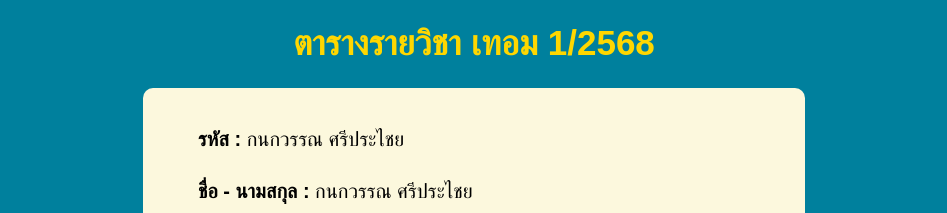
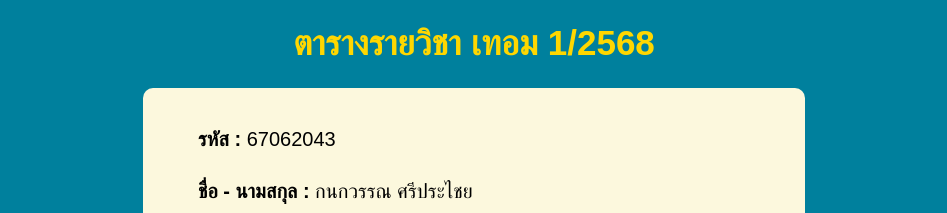
Before and after one commit to FRMKANOK/Intro-68, a plain HTML site: page HW4-6806022510041/subject.html in a window 1280 px wide. Shown: the top 213 px of the page, without its empty margins (166-1113 px from the left). Drawn offline with Linux system fonts and the light colour scheme; a web font is replaced by a local one.

Commit message:
edit subject html

```diff
--- a/HW4-6806022510041/subject.html
+++ b/HW4-6806022510041/subject.html
@@ -13,7 +13,7 @@
     <h1>ตารางรายวิชา เทอม 1/2568</h1>
 
             <div class="box-lable">
-                <p><span class="label">รหัส :</span> กนกวรรณ ศรีประไชย</p>
+                <p><span class="label">รหัส :</span> 67062043</p>
                 <p><span class="label">ชื่อ - นามสกุล :</span> กนกวรรณ ศรีประไชย</p>
                 <p><span class="label">รหัสนักศึกษา :</span> 6806022510041</p>
             </div>
```
